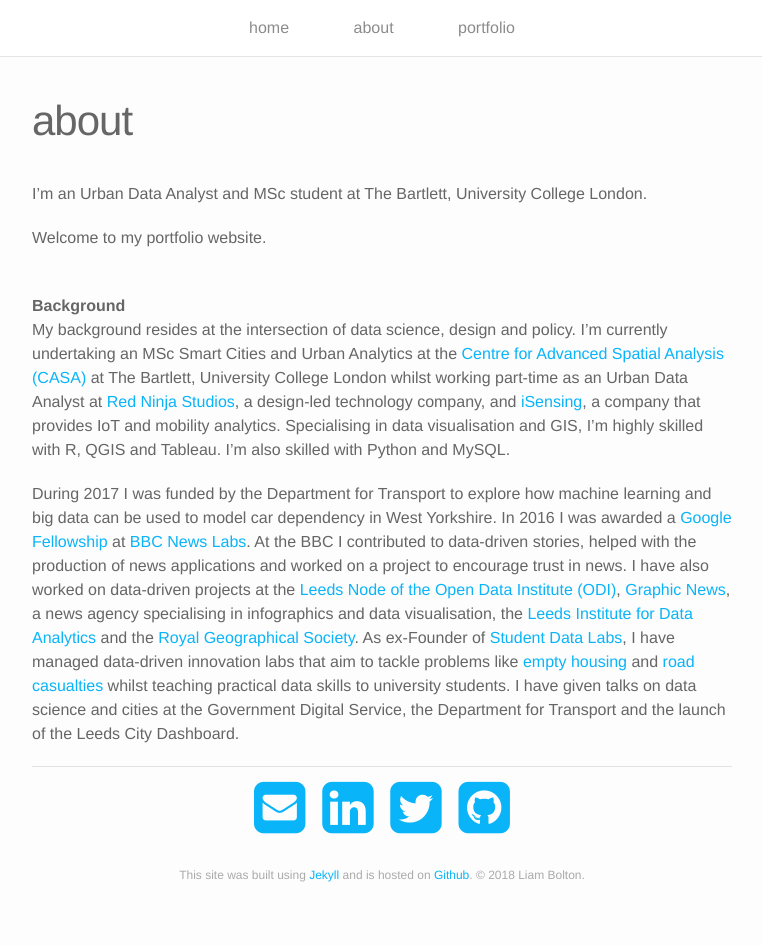
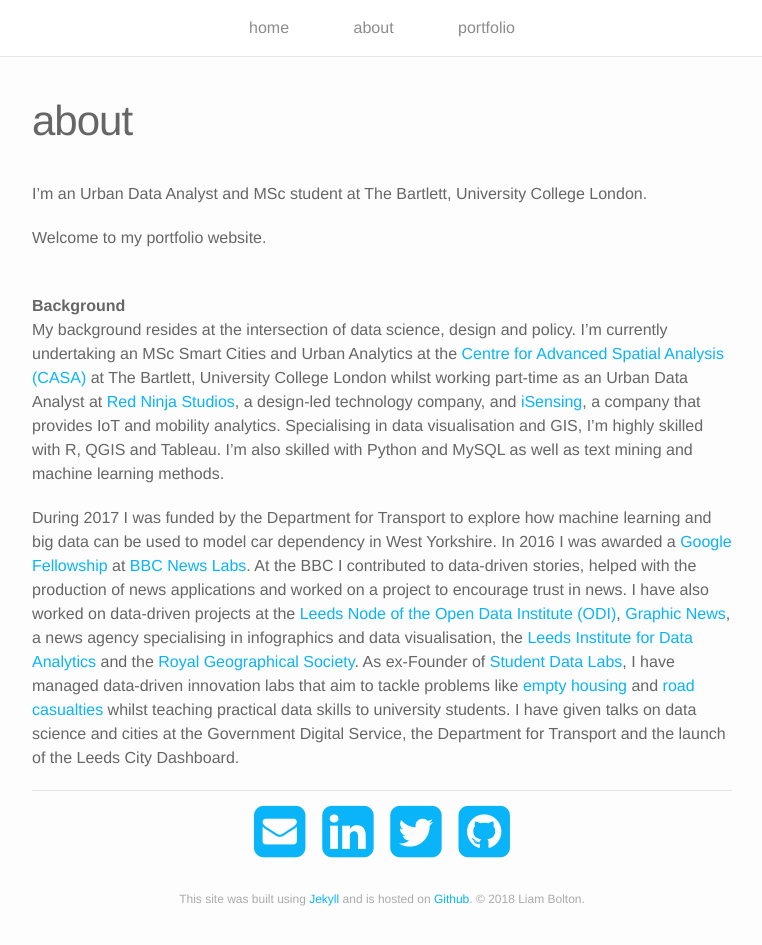
Before and after one commit to lbuk/portfolio-website, a Jekyll site: the page built from about.md, in a window 1280 px wide and 1016 px high. Shown: the top 945 px of the window, without its empty margins (258-1020 px from the left). Built offline with Jekyll 4.4.1, drawn with Linux system fonts in a browser that asks for light colours; nearby versions of some CDN libraries.

Commit message:
Update about.md

```diff
--- a/about.md
+++ b/about.md
@@ -11,7 +11,7 @@
 <br/>
 <b>Background</b>
 <br/>
-My background resides at the intersection of data science, design and policy. I'm currently undertaking an MSc Smart Cities and Urban Analytics at the <a href="https://www.ucl.ac.uk/bartlett/casa/">Centre for Advanced Spatial Analysis (CASA)</a> at The Bartlett, University College London whilst working part-time as an Urban Data Analyst at <a href="http://www.redninja.co.uk/">Red Ninja Studios</a>, a design-led technology company, and <a href="http://isensing.co.uk/">iSensing</a>, a company that provides IoT and mobility analytics. Specialising in data visualisation and GIS, I'm highly skilled with R, QGIS and Tableau. I'm also skilled with Python and MySQL.
+My background resides at the intersection of data science, design and policy. I'm currently undertaking an MSc Smart Cities and Urban Analytics at the <a href="https://www.ucl.ac.uk/bartlett/casa/">Centre for Advanced Spatial Analysis (CASA)</a> at The Bartlett, University College London whilst working part-time as an Urban Data Analyst at <a href="http://www.redninja.co.uk/">Red Ninja Studios</a>, a design-led technology company, and <a href="http://isensing.co.uk/">iSensing</a>, a company that provides IoT and mobility analytics. Specialising in data visualisation and GIS, I'm highly skilled with R, QGIS and Tableau. I'm also skilled with Python and MySQL as well as text mining and machine learning methods.
 
 During 2017 I was funded by the Department for Transport to explore how machine learning and big data can be used to model car dependency in West Yorkshire. In 2016 I was awarded a <a href="http://bbcnewslabs.co.uk/2016/09/26/google-fellow-liam-bolton-blogs-about-his-time-at-the-bbc/">Google Fellowship</a> at <a href="http://bbcnewslabs.co.uk/">BBC News Labs</a>. At the BBC I contributed to data-driven stories, helped with the production of news applications and worked on a project to encourage trust in news. I have also worked on data-driven projects at the <a href="leeds.theodi.org">Leeds Node of the Open Data Institute (ODI)</a>, <a href="https://www.graphicnews.com/">Graphic News</a>, a news agency specialising in infographics and data visualisation, the <a href="http://lida.leeds.ac.uk/">Leeds Institute for Data Analytics</a> and the <a href="http://www.rgs.org/HomePage.htm">Royal Geographical Society</a>. As ex-Founder of <a href="https://studentdatalabs.com/">Student Data Labs</a>, I have managed data-driven innovation labs that aim to tackle problems like <a href="https://github.com/StudentDataLabs/EmptyHousingInnovationLab/">empty housing</a> and <a href="https://github.com/StudentDataLabs/VisionZeroInnovationLab/">road casualties</a> whilst teaching practical data skills to university students. I have given talks on data science and cities at the Government Digital Service, the Department for Transport and the launch of the Leeds City Dashboard.
 <br/>
```
